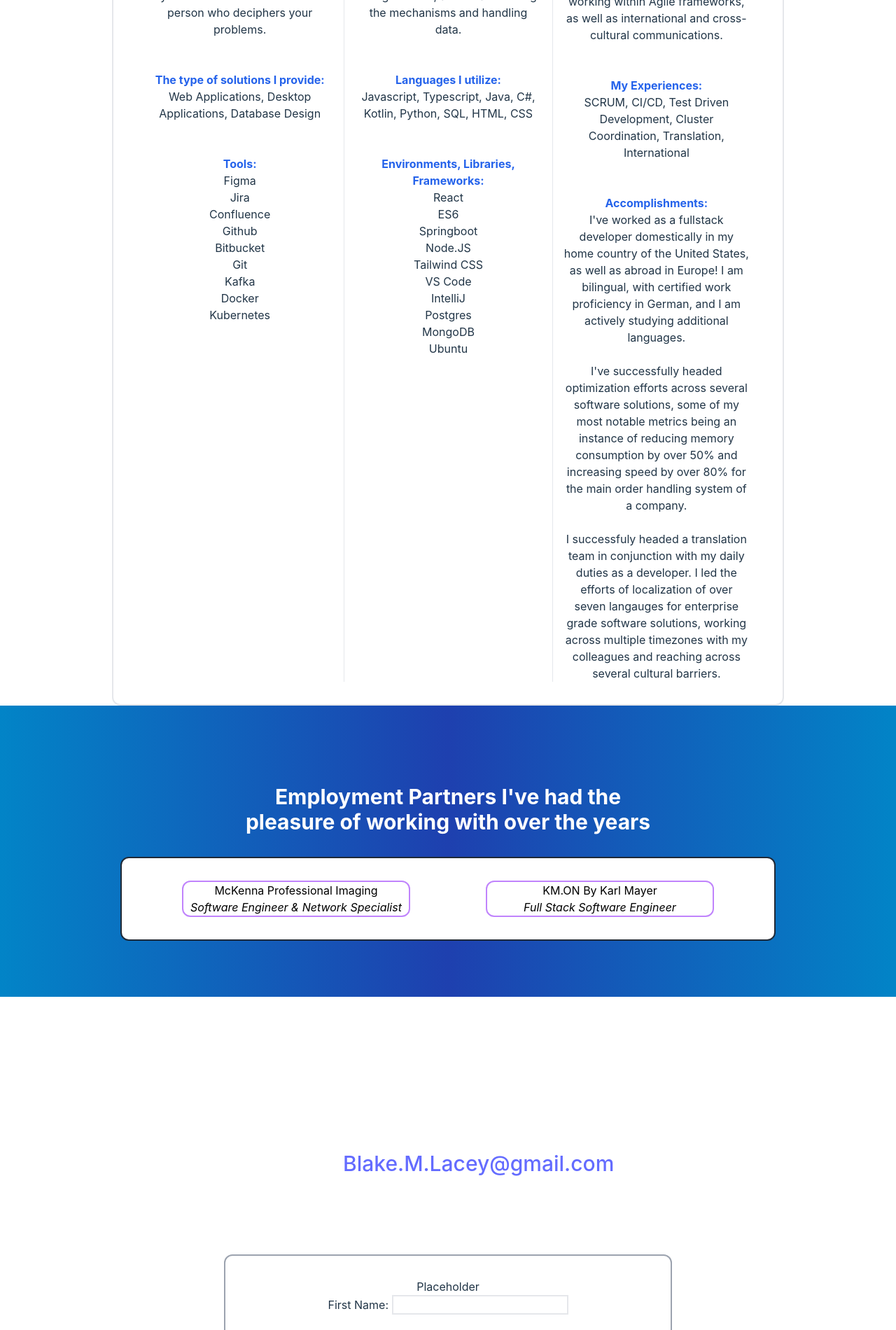
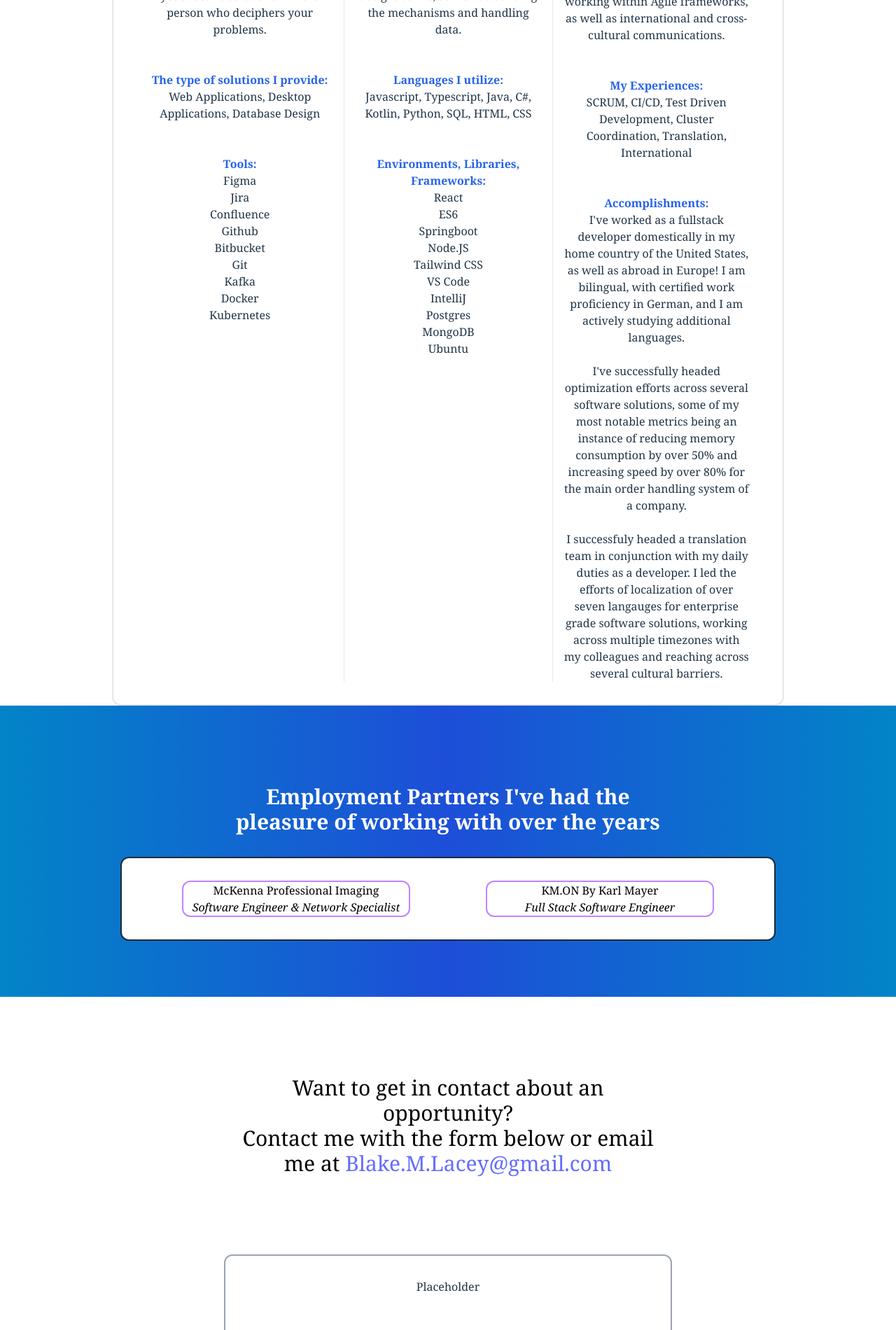
Before and after one commit to BLacey99/portfolio-site, a React (Vite) app: page / in a window 1280 px wide. Shown: the part 880-2780 px from the top of the page at 70% size. Built offline with nearby package versions, Linux system fonts and the light colour scheme.

Commit message:
Modified email form and changed styling

```diff
--- a/src/App.jsx
+++ b/src/App.jsx
@@ -12,11 +12,11 @@ function App() {
       <div className='flex flex-col justify-center items-center'>
         <img src={viteLogo} className="logo" alt="Vite logo" />
         <div className='text-center py-20'>
-          <p className='font-bold text-4xl'>
+          <p className='font-bold font-serif text-4xl text-transparent bg-clip-text bg-gradient-to-r from-pink-700 via-purple-600 to-indigo-700'>
             Fullstack Developer & Software Engineer
           </p>
           <br></br>
-          <p className='text-l'>I enjoy engineering elegant but simple software solutions to your problems.</p>
+          <p className='text-l font-bold font-serif'>I enjoy engineering elegant but simple software solutions to your problems.</p>
         </div>
         <About/>
         <History/>
--- a/src/pages/about/components/summary-plate.jsx
+++ b/src/pages/about/components/summary-plate.jsx
@@ -3,7 +3,7 @@ import React from "react"
 export function SummaryPlate() {
   return (
     <>
-      <div className="grid grid-cols-3 w-3/4 p-8 rounded-xl bg-white divide-x border-gray-200 border-2 -mt-28">
+      <div className="grid grid-cols-3 w-3/4 p-8 rounded-xl bg-white divide-x border-gray-200 border-2 -mt-28 font-serif">
         <div className="px-4 text-center text-wrap">
           <h2 className="text-2xl font-bold">Problem Solver</h2>
           <br></br>
--- a/src/pages/about/index.jsx
+++ b/src/pages/about/index.jsx
@@ -4,7 +4,7 @@ import { SummaryPlate } from "./components/summary-plate"
 export function About() {
   return (
     <>
-      <div className="bg-gradient-to-r from-sky-600 via-blue-600 to-sky-600 p-4 text-center w-full items-center justify-center flex flex-col text-white py-40">
+      <div className="bg-gradient-to-r from-sky-600 via-blue-600 to-sky-600 p-4 text-center w-full items-center justify-center flex flex-col text-white py-40 font-serif">
         <h2 className="text-3xl font-bold w-1/2">
           Hello, I'm Feras, it's nice to meet you.</h2>
         <p className="text-center text-l font-bold p-4 w-1/2">I began my professional journey years ago after deciding to pursue my passion in technology that has captivated me since childhood. Over my career, I have done a variety of interesting work, ranging from constructing physical networks for both the public and private sector, to writing complex enterprise grade software solutions for the international market. I am a very sociable, confident, and motivated developer with extensive team-oriented experience.
--- a/src/pages/contact/components/email-form.jsx
+++ b/src/pages/contact/components/email-form.jsx
@@ -3,24 +3,34 @@ import React from "react"
 export function EmailForm() {
   return (
     <>
-      <div className="w-1/2 p-8 rounded-xl bg-white text-center border-gray-400 border-2 ">
+      <div className="w-1/2 p-8 rounded-xl bg-white text-center border-gray-400 border-2 font-serif">
         <p>Placeholder</p>
-        <form>
-            <label for="fname">First Name: </label>
-            <input className="border-gray-200 border-2" type="text" id="fname" name="fname"/><br/><br/>
+        <form className="p-4">
+          <div className="grid grid-cols-2 w-3/4 p-8 gap-x-8 rounded-xl">
 
-            <label for="lname">Last Name: </label>
-            <input className="border-gray-200 border-2" type="text" id="lname" name="lname"/><br/><br/>
+            <fieldset className="flex flex-col text-left">
+            <label for="name">First Name: </label>
+            <input className="border-gray-200 border-2" type="text" id="name" name="name"/><br/><br/>
+            </fieldset>
 
-            <label for="name">Email: </label>
-            <input className="border-gray-200 border-2" type="text" id="name" name="name"/><br/><br/>
+            <fieldset className="flex flex-col text-left">
+            <label for="email">Email: </label>
+            <input className="border-gray-200 border-2" type="text" id="email" name="email"/><br/><br/>
+            </fieldset>
 
-            <label for="name">Phone: </label>
-            <input className="border-gray-200 border-2" type="text" id="name" name="name"/><br/><br/>
+            <fieldset className="flex flex-col text-left">
+            <label for="phone">Phone: </label>
+            <input className="border-gray-200 border-2" type="text" id="phone" name="phone"/><br/><br/>
+            </fieldset>
 
-            <label for="name">Company: </label>
-            <input className="border-gray-200 border-2" type="text" id="name" name="name"/><br/><br/>
+            <fieldset className="flex flex-col text-left">
+            <label for="company">Company: </label>
+            <input className="border-gray-200 border-2" type="text" id="company" name="company"/><br/><br/>
+            </fieldset>
 
+            </div>
+
+            <textarea rows={4} cols={50} className="w-full border-gray-200 border-2 rounded-l p-2 resize-none" placeholder="Write your message here"></textarea>
         </form>
           </div>
     </>
--- a/src/pages/contact/index.jsx
+++ b/src/pages/contact/index.jsx
@@ -5,9 +5,9 @@ export function Contact() {
   return (
     <>
       <div className="bg-white text-black p-4 text-center w-full items-center justify-center flex flex-col text-white py-20">
-        <h2 className="text-3xl w-1/2 py-8">
+        <h2 className="text-3xl text-black w-1/2 font-serif py-8">
           Want to get in contact about an opportunity?<br></br>
-          Contact me with the form below or email me at <a type="email" href="mailto:Blake.M.Lacey@gmail.com">Blake.M.Lacey@gmail.com</a></h2>
+          Contact me with the form below or email me at <a type="email" href="mailto:Blake.M.Lacey@gmail.com" className="font-serif">Blake.M.Lacey@gmail.com</a></h2>
           </div>
           <EmailForm/>
     </>
--- a/src/pages/history/index.jsx
+++ b/src/pages/history/index.jsx
@@ -3,18 +3,18 @@ import React from "react"
 export function History() {
   return (
     <>
-      <div className="bg-gradient-to-r from-sky-600 via-blue-800 to-sky-600 p-4 text-center w-full items-center justify-center flex flex-col text-white py-20">
-        <h2 className="text-3xl font-bold w-1/2 py-8">
+      <div className="bg-gradient-to-r from-sky-600 via-blue-700 to-sky-600 p-4 text-center w-full items-center justify-center flex flex-col text-white py-20">
+        <h2 className="text-3xl font-bold w-1/2 py-8 font-serif">
           Employment Partners I've had the pleasure of working with over the years</h2>
 
          <div className="bg-white text-black p-8 place-items-center rounded-xl grid grid-cols-2 border-gray-800 border-2 w-3/4">
 
-          <div className="text-center border-purple-400 border-2 w-3/4 rounded-xl">
+          <div className="text-center border-purple-400 border-2 w-3/4 rounded-xl font-serif">
             <p>McKenna Professional Imaging</p>
             <em>Software Engineer & Network Specialist</em>
           </div>
 
-          <div className="text-center border-purple-400 border-2 w-3/4 rounded-xl">
+          <div className="text-center border-purple-400 border-2 w-3/4 rounded-xl font-serif">
             <p>KM.ON By Karl Mayer</p>
             <em>Full Stack Software Engineer</em>
           </div>
```
